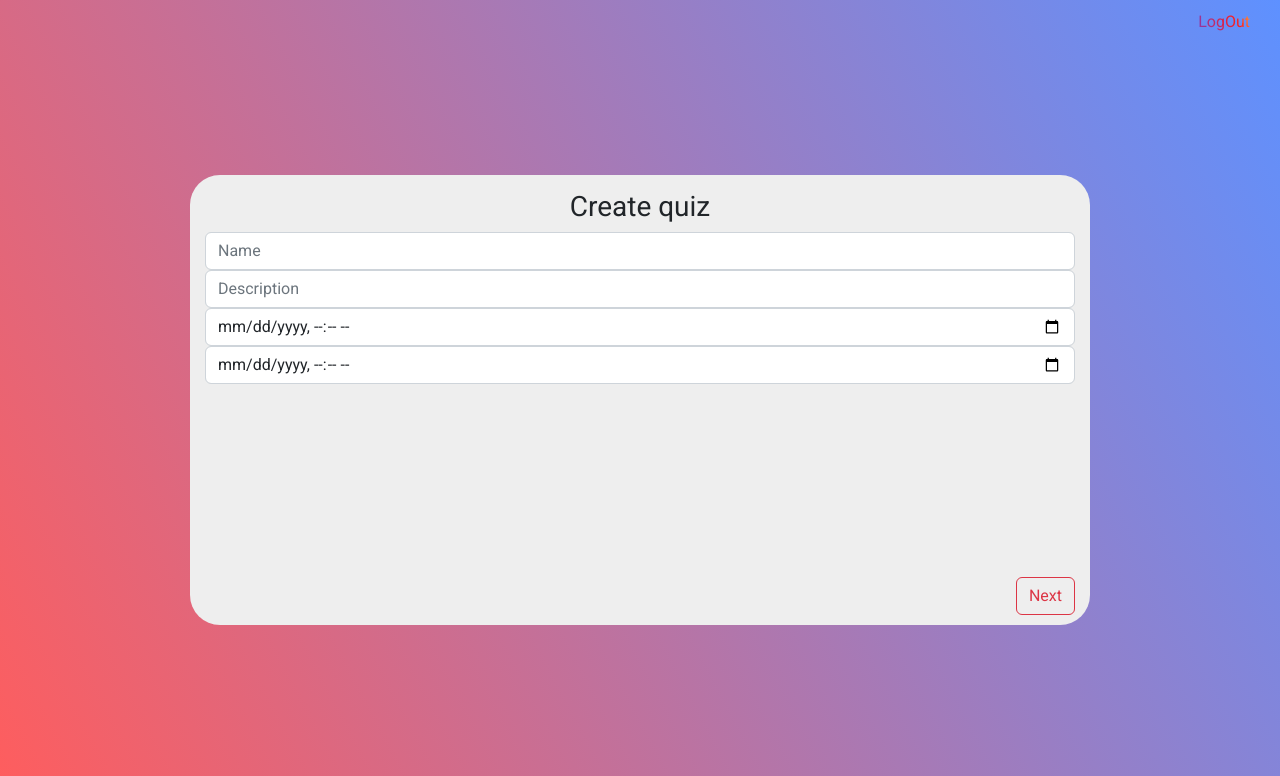
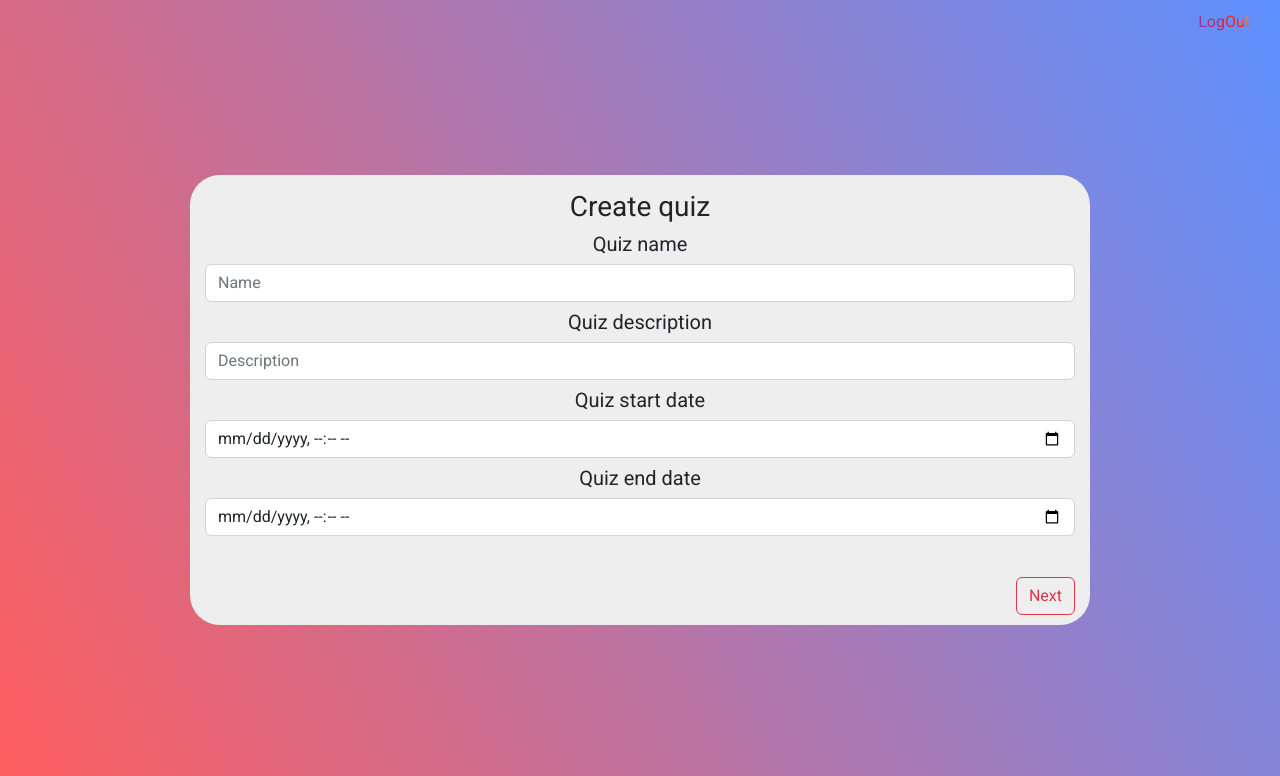
Before and after one commit to TBR-Group-software/quiz-project, a Django app: page /create_quiz in a window 1280 px wide. Shown: the top 776 px of the page. Run offline with Django 4.2, Linux system fonts and the light colour scheme; the visitor is signed in with stand-in values (Sample User, id 1).

Commit message:
create quiz

```diff
--- a/quiz/static/css/base.css
+++ b/quiz/static/css/base.css
@@ -2,7 +2,7 @@ body {
     height: 100vh;
     background: rgb(255, 93, 93);
     background: linear-gradient(62deg, rgba(255, 93, 93, 1) 0%, rgba(94, 145, 255, 1) 100%);
-    font-family: 'Roboto', sans-serif!important;
+    font-family: 'Roboto', sans-serif !important;
 }
 
 .container {
@@ -18,14 +18,35 @@ body {
     padding: 15px;
 }
 
-.logout-button{
+.logout-button {
     right: 30px;
     top: 10px;
 }
 
-a{
-    background: -webkit-linear-gradient(27deg, rgba(131,58,180,1) 0%, rgba(253,29,29,1) 72%, rgba(252,176,69,1) 100%);
+a {
+    background: -webkit-linear-gradient(27deg, rgba(131, 58, 180, 1) 0%, rgba(253, 29, 29, 1) 72%, rgba(252, 176, 69, 1) 100%);
     -webkit-background-clip: text;
     background-clip: text;
     -webkit-text-fill-color: transparent;
 }
+
+.actions-top-right {
+    top: 15px;
+    right: 15px;
+}
+
+.actions-left {
+    bottom: 10px;
+    left: 15px;
+}
+
+.actions-center {
+    bottom: 10px;
+    left: 50%;
+    transform: translateX(-50%);
+}
+
+.actions-top-left {
+    top: 15px;
+    left: 15px;
+}
--- a/quiz/static/css/create_quiz.css
+++ b/quiz/static/css/create_quiz.css
@@ -2,24 +2,3 @@
     bottom: 10px;
     right: 15px;
 }
-
-.actions-left{
-    bottom: 10px;
-    left: 15px;
-}
-
-.actions-center{
-    bottom: 10px;
-    left: 50%;
-    transform: translateX(-50%);
-}
-
-.actions-top-right{
-    top: 15px;
-    right: 15px;
-}
-
-.actions-top-left{
-    top: 15px;
-    left: 15px;
-}
--- a/quiz/static/js/create_quiz.js
+++ b/quiz/static/js/create_quiz.js
@@ -3,19 +3,22 @@ const MIN_ANSWER_COUNT = 2;
 const MAX_ANSWER_COUNT = 5;
 
 const MAX_QUESTION_COUNT = 10;
-const MIN_QUESTION_COUNT = 2;
+
 
 function changeScreenToAddQuestion() {
     const quizScreen = document.querySelector('.quiz');
     const addQuestionScreen = document.querySelector('.question-answer');
+    const pageCounter = document.querySelector('#page-counter');
 
     document.querySelectorAll('.action').forEach(button => button.classList.remove('d-none'));
 
     quizScreen.classList.add('d-none');
     addQuestionScreen.classList.remove('d-none');
 
-    showOrHideNextButton();
-    showOrHideBackButton();
+    pageCounter.classList.remove('d-none');
+    pageCounter.classList.add('d-block');
+
+    showOrHideButtons();
 }
 
 function addAnswer() {
@@ -33,8 +36,7 @@ function addAnswer() {
     newAnswer.querySelector('input').name = `question_${questionCount}_answer_${answerCount + 1}`;
     answerContainer.appendChild(newAnswer);
 
-    showOrHideNextButton();
-    showOrHideBackButton();
+    showOrHideButtons();
 }
 
 function addQuestion() {
@@ -61,8 +63,8 @@ function addQuestion() {
     newQuestion.classList.remove('d-none');
     hideCurrentQuestion();
     questionContainer.parentElement.appendChild(newQuestion);
-    showOrHideBackButton();
-    showOrHideNextButton();
+
+    showOrHideButtons();
 }
 
 function hideCurrentQuestion() {
@@ -72,7 +74,52 @@ function hideCurrentQuestion() {
 
 function createQuiz() {
     const quizForm = document.getElementById('createQuizForm');
-    quizForm.submit();
+
+
+    const questionsInForm = document.querySelectorAll('.question-answer');
+    let questions = [];
+    questionsInForm.forEach(question => {
+        let answers = [];
+        question.querySelectorAll('.answer').forEach(answer => {
+            answers.push(answer.querySelector('input').value);
+        });
+        questions.push({
+            "question": question.querySelector('.question').value,
+            "answers": answers
+        });
+    });
+
+    let data = {
+        "quiz_name": quizForm.querySelector('#quiz_name').value,
+        "quiz_description": quizForm.querySelector('#quiz_description').value,
+        "quiz_start_date": quizForm.querySelector('#quiz_start_date').value,
+        "quiz_end_date": quizForm.querySelector('#quiz_end_date').value,
+        "questions": questions
+        };
+
+    sendCreateQuiz(data);
+}
+
+function sendCreateQuiz(data){
+    let xhttp = new XMLHttpRequest();
+    xhttp.onerror = function () {
+        console.log(this);
+        return false
+    }
+
+    xhttp.onload = function () {
+        console.log(this);
+        return true
+    }
+
+    const postJSON = JSON.stringify(data);
+
+    xhttp.open("POST", `/create_quiz`, true);
+    xhttp.setRequestHeader('Content-type', 'application/json; charset=UTF-8');
+    xhttp.setRequestHeader('X-CSRFToken', getCookie('csrftoken'));
+    xhttp.send(postJSON);
+
+    return true;
 }
 
 function removeAnswer(element) {
@@ -96,15 +143,14 @@ function removeQuestion() {
     const currentQuestion = document.querySelector('.question-answer:not(.d-none)');
     const prevQuestion = currentQuestion.previousElementSibling;
 
-    if (prevQuestion == null | !prevQuestion.classList.contains('question-answer')) {
+    if (prevQuestion == null || !prevQuestion.classList.contains('question-answer')) {
         alert('You need at least one question');
         return;
     }
     currentQuestion.remove();
     prevQuestion.classList.remove('d-none');
 
-    showOrHideNextButton();
-    showOrHideBackButton();
+    showOrHideButtons();
 }
 
 function backButton() {
@@ -118,8 +164,7 @@ function backButton() {
     currentQuestion.classList.add('d-none');
     prevQuestion.classList.remove('d-none');
 
-    showOrHideNextButton();
-    showOrHideBackButton();
+    showOrHideButtons();
 }
 
 function nextButton() {
@@ -133,39 +178,126 @@ function nextButton() {
     currentQuestion.classList.add('d-none');
     nextQuestion.classList.remove('d-none');
 
-    showOrHideNextButton();
-    showOrHideBackButton();
+    showOrHideButtons();
 }
 
-function showOrHideNextButton(){
+function backToStart() {
+    const quizScreen = document.querySelector('.quiz');
+    const addQuestionScreen = document.querySelector('.question-answer');
+    const pageCounter = document.querySelector('#page-counter');
+
+    quizScreen.classList.remove('d-none');
+    addQuestionScreen.classList.add('d-none');
+
+    pageCounter.classList.remove('d-block');
+    pageCounter.classList.add('d-none');
+
+    document.querySelectorAll('.action').forEach(button => button.classList.add('d-none'));
+}
+
+function showOrHideNextButton() {
     const currentQuestion = document.querySelector('.question-answer:not(.d-none)');
     const nextQuestion = currentQuestion.nextElementSibling;
-    console.log(nextQuestion);
-    if (nextQuestion==null){ console.log('null');}
 
     if (nextQuestion == null || !nextQuestion.classList.contains('question-answer')) {
         document.querySelector('.next-button').classList.add('d-none');
-        console.log('next button hidden');
     }
     else {
         document.querySelector('.next-button').classList.remove('d-none');
-        console.log('back button shown');
     }
-
 }
 
-function showOrHideBackButton(){
+function showOrHideBackButton() {
     const currentQuestion = document.querySelector('.question-answer:not(.d-none)');
     const prevQuestion = currentQuestion.previousElementSibling;
 
     if (prevQuestion == null || !prevQuestion.classList.contains('question-answer')) {
 
         document.querySelector('.back-button').classList.add('d-none');
-        console.log('back button hidden');
     }
     else {
         document.querySelector('.back-button').classList.remove('d-none');
-        console.log('next button shown');
     }
+}
 
+function showOrHideCreateButton() {
+    const currentQuestion = document.querySelector('.question-answer:not(.d-none)');
+    const nextQuestion = currentQuestion.nextElementSibling;
+
+    if (nextQuestion == null || !nextQuestion.classList.contains('question-answer')) {
+        document.querySelector('.action-create-quiz').classList.remove('d-none');
+    }
+    else {
+        document.querySelector('.action-create-quiz').classList.add('d-none');
+    }
 }
+
+function showCurrentPage() {
+    const allQuestions = document.querySelectorAll('.question-answer');
+    const currentQuestion = document.querySelector('.question-answer:not(.d-none)');
+    const questionIndex = Array.from(allQuestions).indexOf(currentQuestion);
+    document.querySelector('#page-counter').innerHTML = `Page ${questionIndex + 1}`;
+}
+
+function showOrHideRemoveQuestionButton() {
+    const currentQuestion = document.querySelector('.question-answer:not(.d-none)');
+    const prevQuestion = currentQuestion.previousElementSibling;
+
+    if (prevQuestion == null || !prevQuestion.classList.contains('question-answer')) {
+        document.querySelector('.remove-question-button').classList.add('d-none');
+    }
+    else {
+        document.querySelector('.remove-question-button').classList.remove('d-none');
+    }
+}
+
+function showBackToStartButton() {
+    const currentQuestion = document.querySelector('.question-answer:not(.d-none)');
+    const prevQuestion = currentQuestion.previousElementSibling;
+
+    if (prevQuestion == null || !prevQuestion.classList.contains('question-answer')) {
+        document.querySelector('.back-to-start-button').classList.remove('d-none');
+    }
+    else {
+        document.querySelector('.back-to-start-button').classList.add('d-none');
+    }
+}
+
+
+function showOrHideButtons() {
+    showOrHideNextButton();
+    showOrHideBackButton();
+    showOrHideCreateButton();
+    showCurrentPage();
+    showOrHideRemoveQuestionButton();
+    showBackToStartButton();
+}
+
+function validateFields() {
+    const currentQuestion = document.querySelector('.question-answer:not(.d-none)');
+    const questionName = currentQuestion.querySelector('.question').value;
+    const answers = currentQuestion.querySelectorAll('.answer');
+    let valid = true;
+    if (questionName == '') {
+        alert('Question name is required');
+        valid = false;
+    }
+    answers.forEach(answer => {
+        if (answer.querySelector('input').value == '') {
+            alert('Answer text is required');
+            valid = false;
+        }
+    });
+    return valid;
+}
+
+const getCookie = function (cName) {
+    const name = cName + "=";
+    const cDecoded = decodeURIComponent(document.cookie);
+    const cArr = cDecoded.split('; ');
+    let res;
+    cArr.forEach(val => {
+        if (val.indexOf(name) === 0) res = val.substring(name.length);
+    });
+    return res;
+}
--- a/quiz/templates/create_quiz.html
+++ b/quiz/templates/create_quiz.html
@@ -11,27 +11,34 @@
     <div class="container d-flex align-items-center justify-content-center">
         <div class="screen position-relative">
             <h1 class="text-center h3">Create quiz</h1>
+            <span class="text-center d-none" id="page-counter">Page 1</span>
             <form action="" method="post" id="createQuizForm">
                 {% csrf_token %}
                 <div class="quiz">
+                    <span class="d-block text-center mb-2 h5">Quiz name</span>
                     <input type="text"
                            name="name"
-                           id="name"
-                           class="form-control"
+                           id="quiz_name"
+                           class="form-control mb-2"
+                           maxlength="200"
                            placeholder="Name">
+                    <span class="d-block text-center mb-2 h5">Quiz description</span>
                     <input name="description"
-                           id="description"
-                           class="form-control"
+                           id="quiz_description"
+                           class="form-control mb-2"
+                           maxlength="200"
                            placeholder="Description">
+                    <span class="d-block text-center mb-2 h5">Quiz start date</span>
                     <input type="datetime-local"
                            name="start_date"
-                           id="start_date"
-                           class="form-control"
+                           id="quiz_start_date"
+                           class="form-control mb-2"
                            placeholder="Start date">
+                    <span class="d-block text-center mb-2 h5">Quiz end date</span>
                     <input type="datetime-local"
                            name="end_date"
-                           id="end_date"
-                           class="form-control"
+                           id="quiz_end_date"
+                           class="form-control mb-2"
                            placeholder="End date">
                     <div class="actions position-absolute">
                         <input type="button"
@@ -53,14 +60,16 @@
                             <div class="mb-1">
                                 <span>Answers</span>
                                 <input type="button"
-                                       class="btn btn-outline-danger"
+                                       class="btn btn-outline-danger p-1"
                                        value="+"
+                                       maxlength="200"
                                        onclick="addAnswer()">
                             </div>
                             <div class="answer d-flex mb-2">
                                 <input type="text"
                                        name="question_1_answer_1"
                                        class="form-control"
+                                       maxlength="200"
                                        placeholder="Answer">
                                 <input class="btn btn-outline-danger ms-2"
                                        type="button"
@@ -69,6 +78,7 @@
                             </div>
                             <div class="answer d-flex mb-2">
                                 <input type="text"
+                                       maxlength="200"
                                        name="question_1_answer_2"
                                        class="form-control"
                                        placeholder="Answer">
@@ -79,6 +89,7 @@
                             </div>
                             <div class="answer d-flex mb-2">
                                 <input type="text"
+                                       maxlength="200"
                                        name="question_1_answer_3"
                                        class="form-control"
                                        placeholder="Answer">
@@ -108,11 +119,17 @@
                            value="Add question"
                            onclick="addQuestion()">
                 </div>
-                    <div class="actions-left action position-absolute d-none">
+                <div class="actions-left action remove-question-button position-absolute d-none">
                     <input type="button"
                            class="btn btn-outline-danger"
                            value="Delete question"
                            onclick="removeQuestion()">
+                </div>
+                <div class="actions-left action back-to-start-button position-absolute d-none">
+                    <input type="button"
+                           class="btn btn-outline-danger"
+                           value="Back to start"
+                           onclick="backToStart()">
                 </div>
                 <div class="actions-top-left action back-button position-absolute d-none">
                     <input type="button"
--- a/quiz/templates/index.html
+++ b/quiz/templates/index.html
@@ -5,7 +5,7 @@
 {% endblock title %}
 {% block content %}
     <div class="container d-flex align-items-center justify-content-center">
-        <div class="screen">
+        <div class="screen position-relative">
             <h1 class="text-center h3">Active quizzes</h1>
             <div class="active-quiezes">
                 <table class="table table-striped table-hover">
@@ -27,6 +27,9 @@
                     {% endfor %}
                 </table>
             </div>
+            <div class="actions-top-right action position-absolute">
+                    <a href="{% url 'quiz:create_quiz' %}" class="btn btn-outline-danger">Create quiz</a>
+                </div>
         </div>
     </div>
 {% endblock content %}
--- a/quiz/views/create_quiz_view.py
+++ b/quiz/views/create_quiz_view.py
@@ -7,24 +7,54 @@ from django.http import (
 )
 from django.shortcuts import redirect, render
 from django.views import View
+import json
 
 from quiz.forms import CreateAnswerForm, CreateQuestionForm, CreateQuizForm
+from quiz.models import Quiz, Question, Answer
+
+
+MIN_ANSWER_COUNT = 2
+MAX_ANSWER_COUNT = 5
+MAX_QUESTION_COUNT = 10
 
 
 class CreateQuizView(LoginRequiredMixin, View):
     """Create quiz view."""
 
     def get(self, request: HttpRequest) -> HttpResponse:
-        context = {
-            "quiz_form": CreateQuizForm(),
-            "question_form": CreateQuestionForm(),
-            "answer_form": CreateAnswerForm(),
-        }
-
-        return render(request, "create_quiz.html", context)
+        return render(request, "create_quiz.html")
 
     def post(
         self, request: HttpRequest
     ) -> HttpResponseRedirect | HttpResponsePermanentRedirect:
-        print(request.POST)
+        request_data = json.loads(request.body.decode("utf-8"))
+        quiz_data = {
+            "name": request_data["quiz_name"],
+            "description": request_data["quiz_description"],
+            "start_date": request_data["quiz_start_date"],
+            "end_date": request_data["quiz_end_date"],
+        }
+        if CreateQuizForm(data=quiz_data).is_valid():
+            quiz = Quiz(**quiz_data, user_created=request.user)
+            quiz.save()
+            if len(request_data["questions"]) > MAX_QUESTION_COUNT:
+                raise ValueError("Too many questions")
+            for question_request_data in request_data["questions"]:
+                question_data = {"name": question_request_data["question"]}
+                if CreateQuestionForm(data=question_data).is_valid():
+                    question = Question(**question_data)
+                    question.save()
+                    if (
+                        len(question_request_data["answers"]) < MIN_ANSWER_COUNT
+                        or len(question_request_data["answers"]) > MAX_ANSWER_COUNT
+                    ):
+                        raise ValueError("Too many or too few answers")
+                    for answer in question_request_data["answers"]:
+                        answer_data = {"name": answer}
+                        if CreateAnswerForm(data=answer_data).is_valid():
+                            answer = Answer(**answer_data)
+                            answer.save()
+                            question.answers.add(answer)
+                    quiz.questions.add(question)
+
         return redirect("quiz:index")
```
Also changed, not shown: 1 other file. Lines whose indentation alone changed are shown as unchanged.
